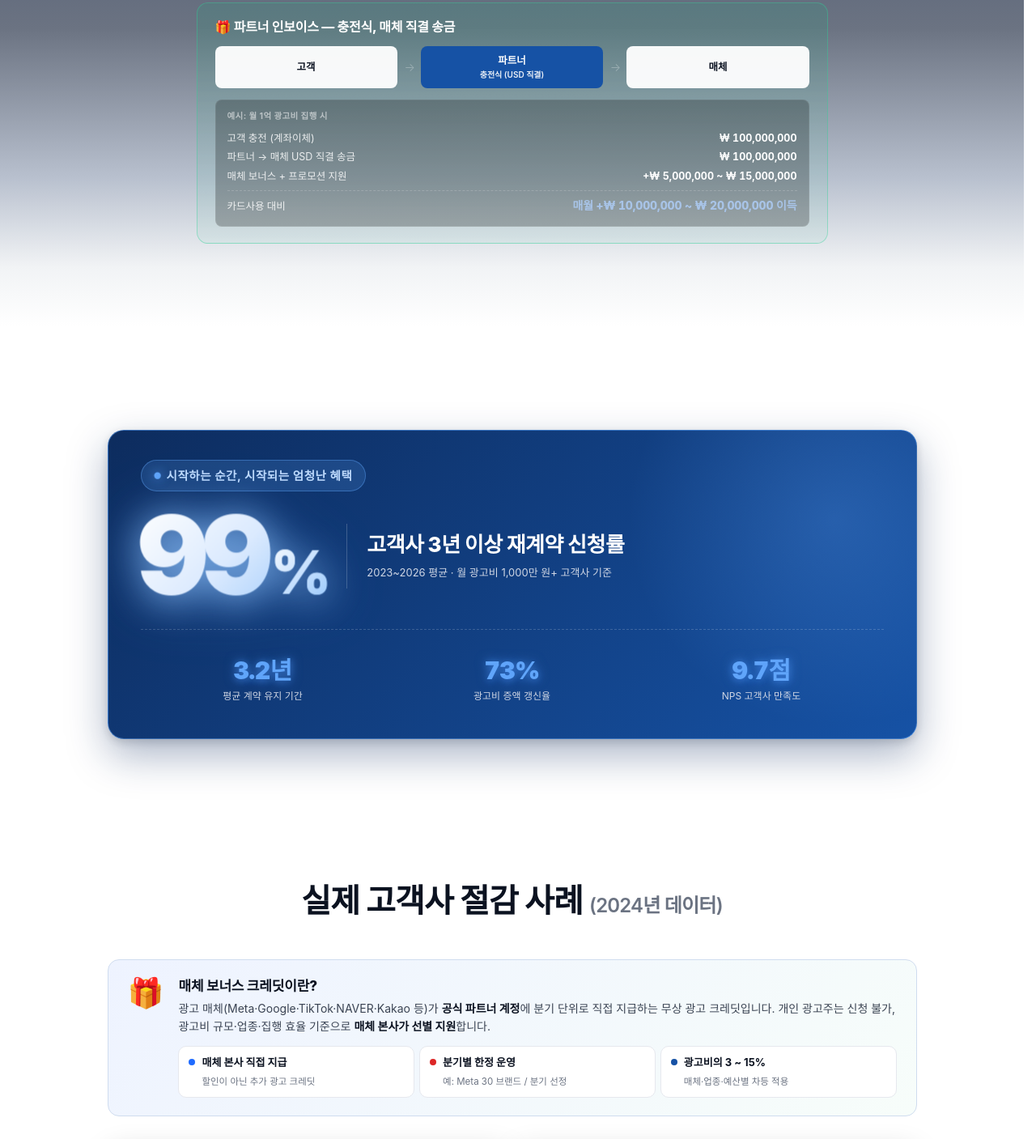
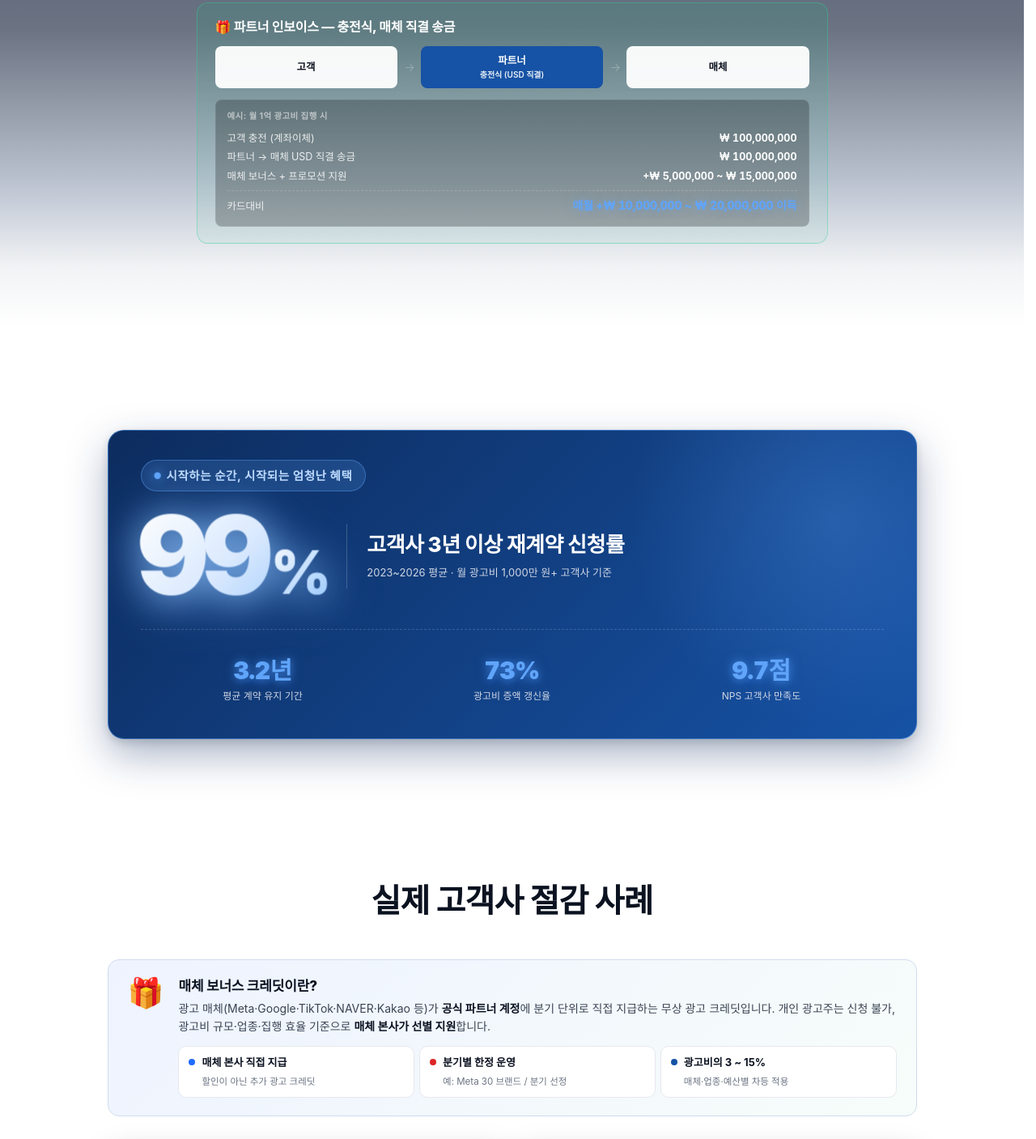
Before and after one commit to appsilon-ai/premium_acc_lead, a website: page index.html in a window 1280 px wide. Shown: the part 4572-5979 px from the top of the page at 81% size. Drawn offline with Linux system fonts and the light colour scheme; a web font is replaced by a local one.

Commit message:
v1.1.1: 4건 정리 — 카드대비/이득 파랑글로우/Cases h2 정리/면책→안내/mlc 액션 한줄 단축

```diff
--- a/index.html
+++ b/index.html
@@ -659,7 +659,7 @@ j=d.createElement(s),dl=l!='dataLayer'?'&l='+l:'';j.async=true;j.src=
   .sfb .sfb-example .ex-line.total{border-top:1px dashed rgba(255,255,255,.18);margin-top:6px;padding-top:8px}
   .sfb .sfb-example .ex-line.total b{font-size:14px;font-weight:800;letter-spacing:-.01em}
   .sfb.card-flow .sfb-example .ex-line.total b{color:#fca5a5}
-  .sfb.invoice-flow .sfb-example .ex-line.total b{color:#a8c4e8}
+  .sfb.invoice-flow .sfb-example .ex-line.total b{color:#60a5fa;text-shadow:0 0 12px rgba(96,165,250,.5)}
 
   /* STATS 섹션 — slate 배경 위 텍스트·카드 가독성 보정 */
   .stats-section .section-head .eyebrow{color:#93c5fd}
@@ -2863,7 +2863,7 @@ height="0" width="0" style="display:none;visibility:hidden"></iframe></noscript>
             <div class="ex-line"><span>고객 충전 (계좌이체)</span><b>₩ 100,000,000</b></div>
             <div class="ex-line"><span>파트너 → 매체 USD 직결 송금</span><b>₩ 100,000,000</b></div>
             <div class="ex-line"><span>매체 보너스 + 프로모션 지원</span><b>+₩ 5,000,000 ~ ₩ 15,000,000</b></div>
-            <div class="ex-line total"><span>카드사용 대비</span><b>매월 +₩ 10,000,000 ~ ₩ 20,000,000 이득</b></div>
+            <div class="ex-line total"><span>카드대비</span><b>매월 +₩ 10,000,000 ~ ₩ 20,000,000 이득</b></div>
           </div>
         </div>
       </div>
@@ -2914,7 +2914,7 @@ height="0" width="0" style="display:none;visibility:hidden"></iframe></noscript>
 <section id="cases" style="background:#ffffff;color:var(--ink)">
   <div class="container">
     <div class="section-head">
-      <h2>실제 고객사 절감 사례 <span style="font-size:.6em;font-weight:600;color:var(--ink-3)">(2024년 데이터)</span></h2>
+      <h2>실제 고객사 절감 사례</h2>
     </div>
 
     <!-- v1.1.0: 보너스 크레딧 개념 정의 — Cases 본격 진입 전 학습 -->
@@ -3014,7 +3014,7 @@ height="0" width="0" style="display:none;visibility:hidden"></iframe></noscript>
     </div>
 
     <div class="review-disclaimer">
-      ⚠ <b>면책 안내</b>: 본 사례는 특정 고객사의 실제 경험을 NDA 범위 내에서 익명화한 자료입니다. <b>모든 고객사에게 동일한 효과가 보장되지 않습니다</b>. 광고 효율(CPM·CPI·ROAS 등)은 업종·시즌·소재·전환 구조·예산·경쟁 환경 등 다양한 요인에 따라 달라지며, 일부 사례는 매체 보너스 크레딧과 캠페인 최적화가 함께 적용된 결과입니다.
+      ⚠ <b>안내</b>: 본 사례는 특정 고객사의 실제 경험을 NDA 범위 내에서 익명화한 자료입니다. <b>모든 고객사에게 동일한 효과가 보장되지 않습니다</b>. 광고 효율(CPM·CPI·ROAS 등)은 업종·시즌·소재·전환 구조·예산·경쟁 환경 등 다양한 요인에 따라 달라지며, 일부 사례는 매체 보너스 크레딧과 캠페인 최적화가 함께 적용된 결과입니다.
     </div>
   </div>
 </section>
@@ -3031,7 +3031,7 @@ height="0" width="0" style="display:none;visibility:hidden"></iframe></noscript>
     <div class="media-logos-cta">
       <div class="mlc-text">
         <span class="mlc-question">🏆 매체별 신청 분포 (최근 90일)</span>
-        <span class="mlc-action"><span class="mlc-live-dot" aria-hidden="true"></span>실시간 — 숫자는 <b>전체 신청 광고주 중 매체별 비율</b> · 로고 <b>클릭</b>으로 혜택 확인</span>
+        <span class="mlc-action"><span class="mlc-live-dot" aria-hidden="true"></span>실시간 — 로고 <b>클릭</b>으로 매체별 혜택 확인</span>
       </div>
       <div class="mlc-arrow">↓</div>
     </div>
```
Also changed, not shown: preview-v1.1.0.html (+5 -5 lines).
